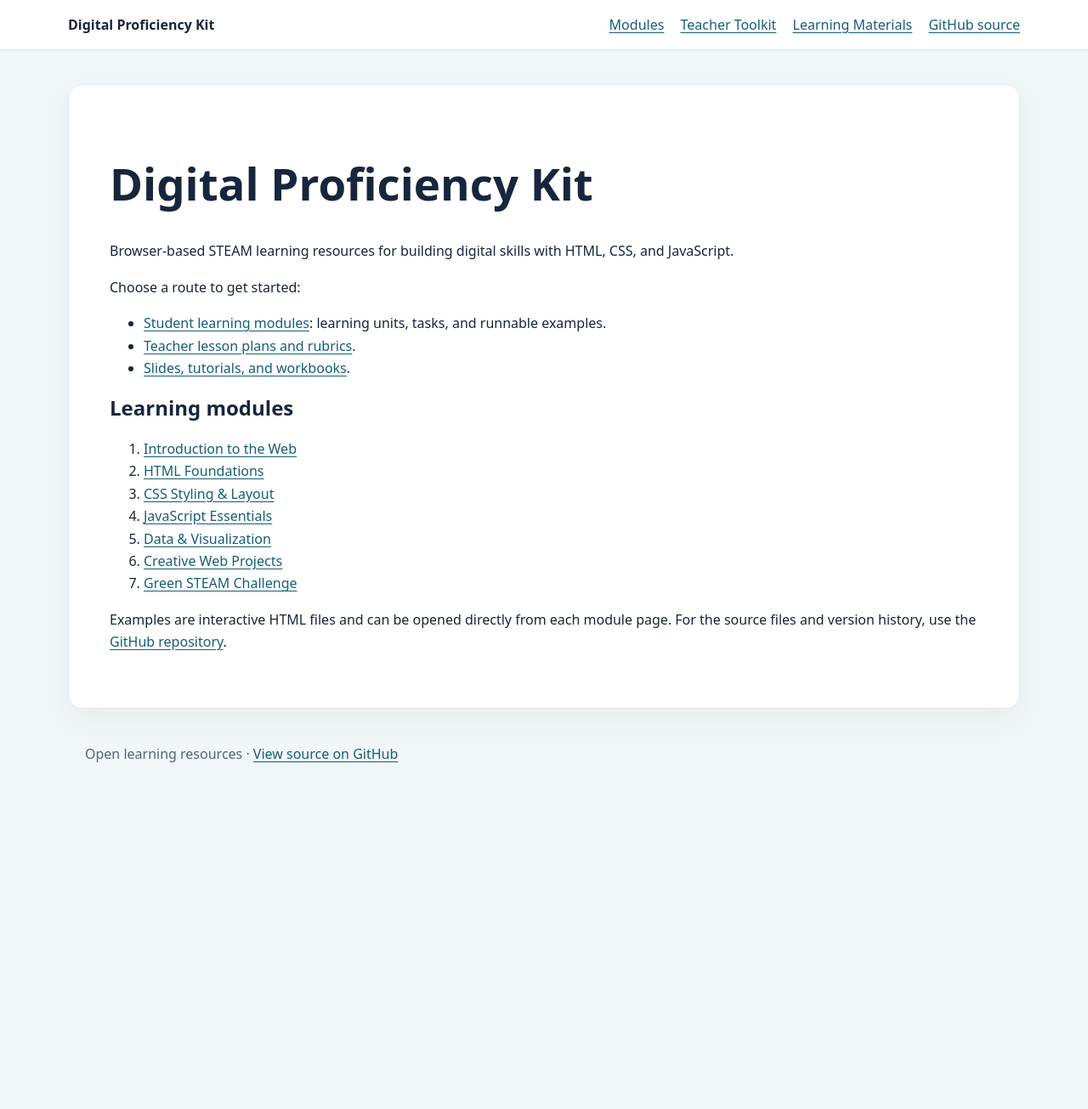
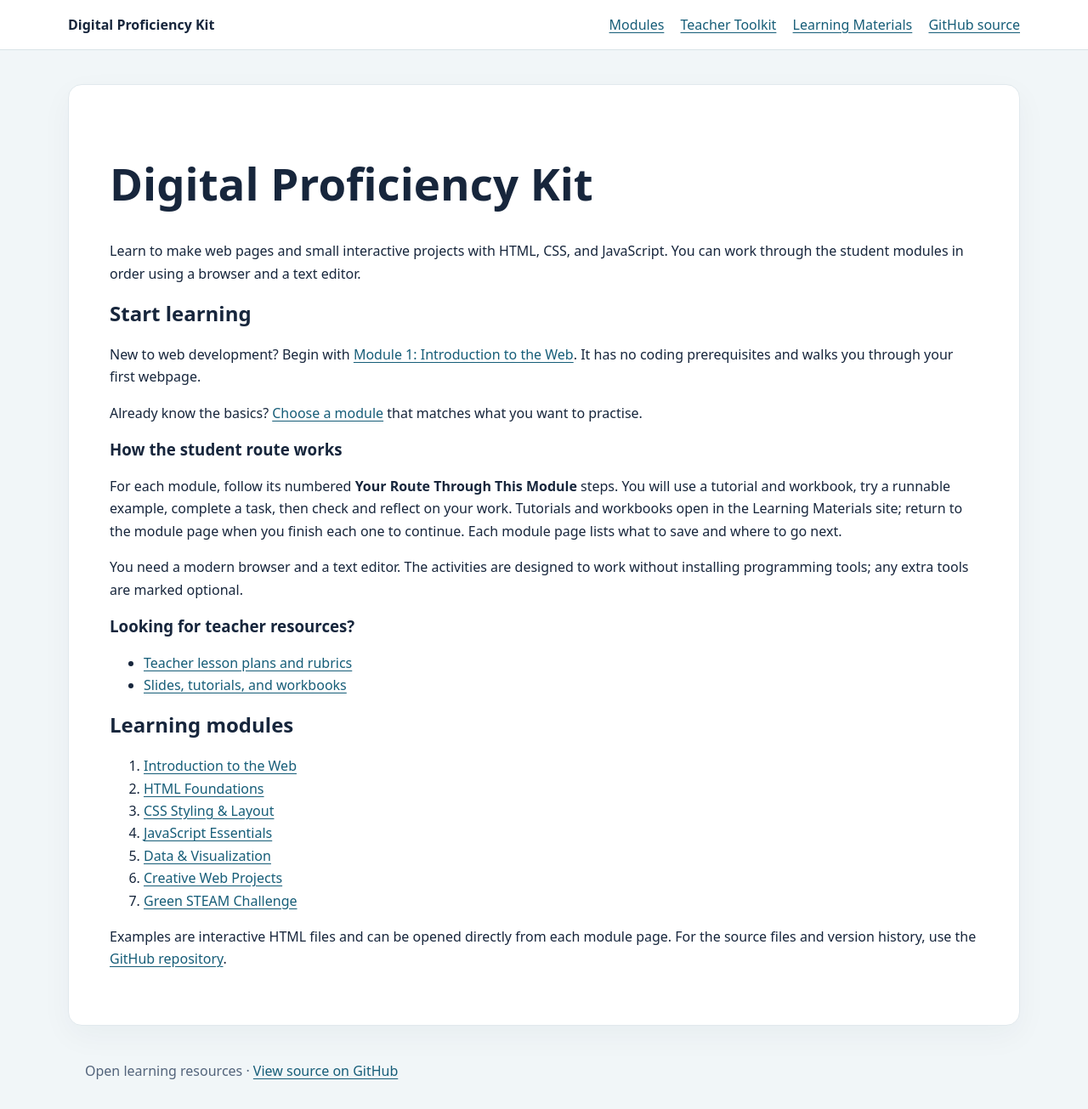
Before and after one commit to STEAM-C3T/digital-proficiency-kit, a Jekyll site: the page built from index.md, in a window 1280 px wide. Shown: the whole page at 85% size. Built offline with Jekyll 4.4.1, drawn with Linux system fonts in a browser that asks for light colours; before the commit the page ends 932 px from its top, so only the background shows below that.

Commit message:
Improve student entrypoint and Module 1 route

```diff
--- a/index.md
+++ b/index.md
@@ -5,13 +5,24 @@ title: Digital Proficiency Kit
 
 # Digital Proficiency Kit
 
-Browser-based STEAM learning resources for building digital skills with HTML, CSS, and JavaScript.
+Learn to make web pages and small interactive projects with HTML, CSS, and JavaScript. You can work through the student modules in order using a browser and a text editor.
 
-Choose a route to get started:
+## Start learning
 
-- [Student learning modules](modules/): learning units, tasks, and runnable examples.
-- [Teacher lesson plans and rubrics](https://steam-c3t.github.io/teacher-toolkit/).
-- [Slides, tutorials, and workbooks](https://steam-c3t.github.io/dpk-learning-materials/).
+New to web development? Begin with [Module 1: Introduction to the Web](modules/01-introduction-to-the-web/README.md). It has no coding prerequisites and walks you through your first webpage.
+
+Already know the basics? [Choose a module](modules/) that matches what you want to practise.
+
+### How the student route works
+
+For each module, follow its numbered **Your Route Through This Module** steps. You will use a tutorial and workbook, try a runnable example, complete a task, then check and reflect on your work. Tutorials and workbooks open in the Learning Materials site; return to the module page when you finish each one to continue. Each module page lists what to save and where to go next.
+
+You need a modern browser and a text editor. The activities are designed to work without installing programming tools; any extra tools are marked optional.
+
+### Looking for teacher resources?
+
+- [Teacher lesson plans and rubrics](https://steam-c3t.github.io/teacher-toolkit/)
+- [Slides, tutorials, and workbooks](https://steam-c3t.github.io/dpk-learning-materials/)
 
 ## Learning modules
 
```
Also changed, not shown: modules/01-introduction-to-the-web/README.md (+13 -2 lines).
